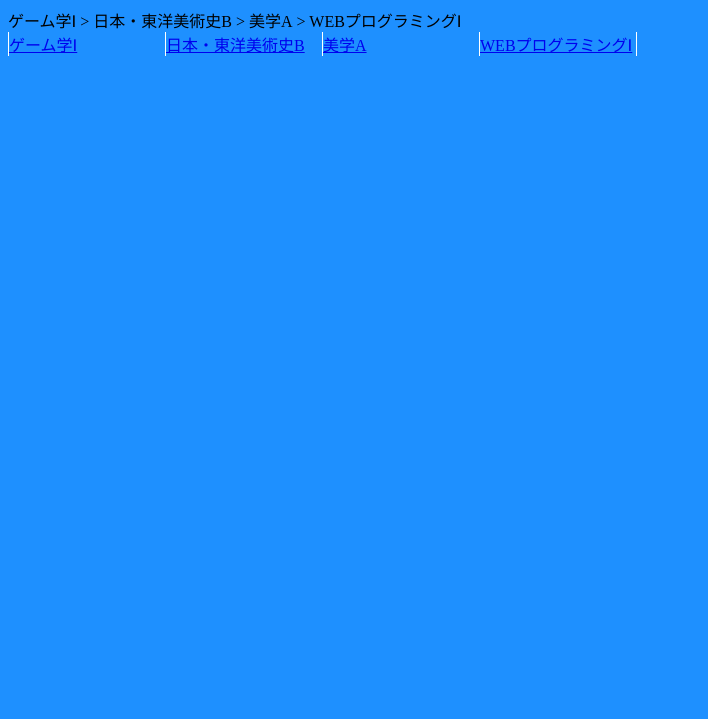
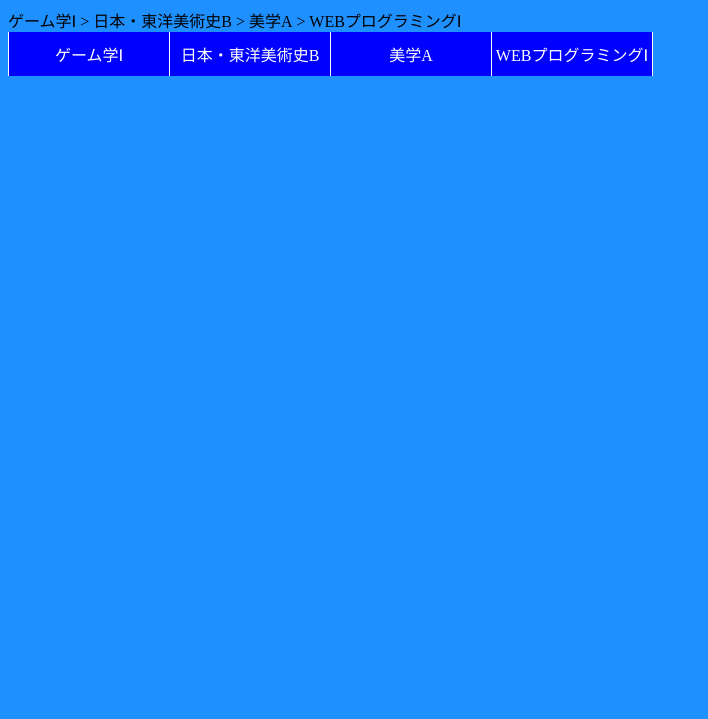
Before and after one commit to 1627009/web1-8, a plain HTML site: page index.html in a window 1280 px wide. Shown: the part 81-800 px from the top of the page, without its empty margins (0-708 px from the left). Drawn offline with Linux system fonts and the light colour scheme.

Commit message:
Update default.css

```diff
--- a/css/default.css
+++ b/css/default.css
@@ -23,7 +23,7 @@ body{
 
 #menu li{
   float:left;
-  width:156px;
+  width:160px;
   border-right:white 1px solid;
   list-style-type:none;
 }
@@ -31,3 +31,17 @@ body{
 #menu li:first-child{
   border-left:white 1px solid;
 }
+
+#menu a{
+  display:block;
+  padding:10px 0;
+  text-align:center;
+  text-decoration:none;
+  background-color:#0000ff;
+  color:white;
+}
+
+#menu a:hover{
+  background-color:#87cefa;
+  color:black;
+}
```
